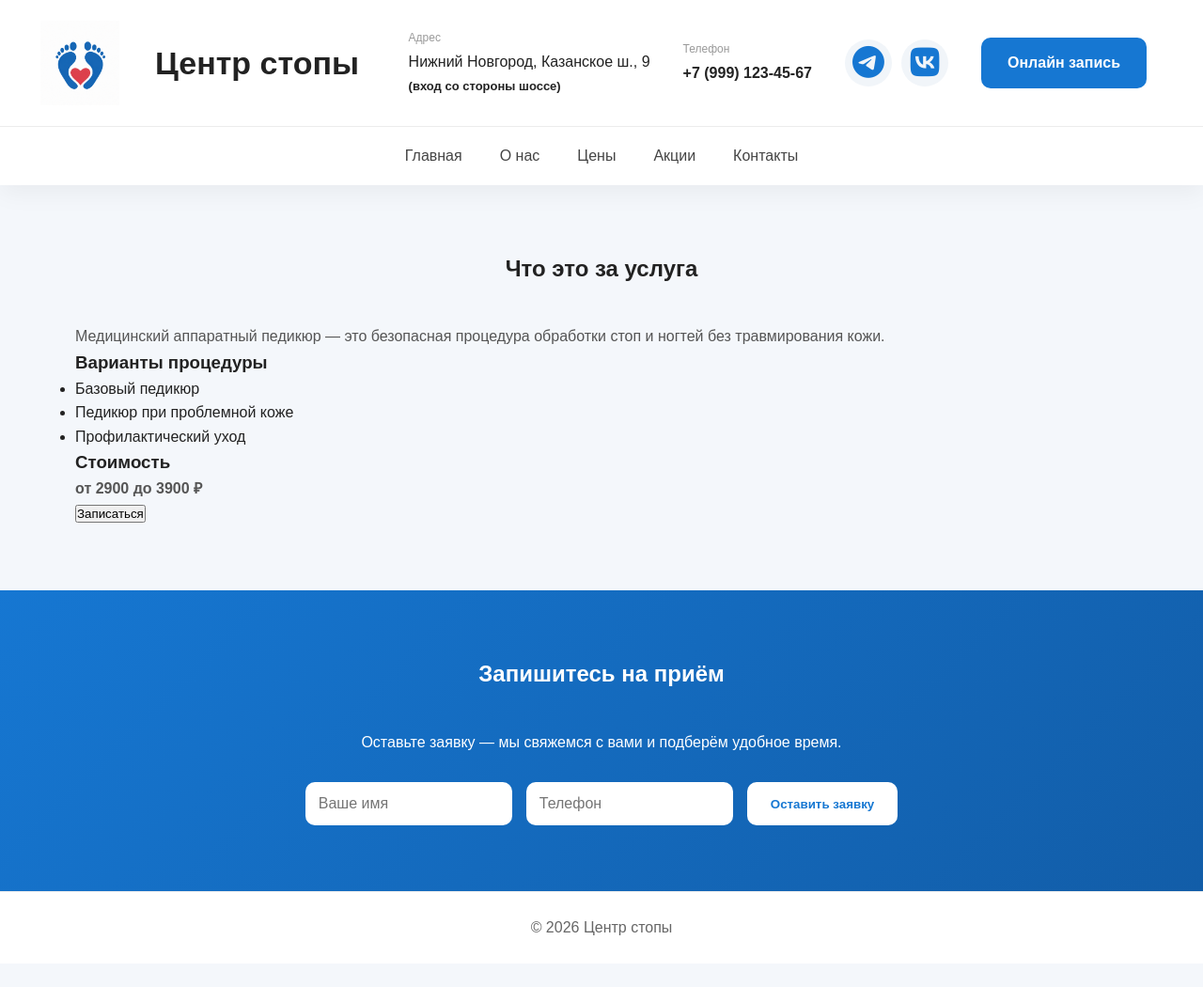
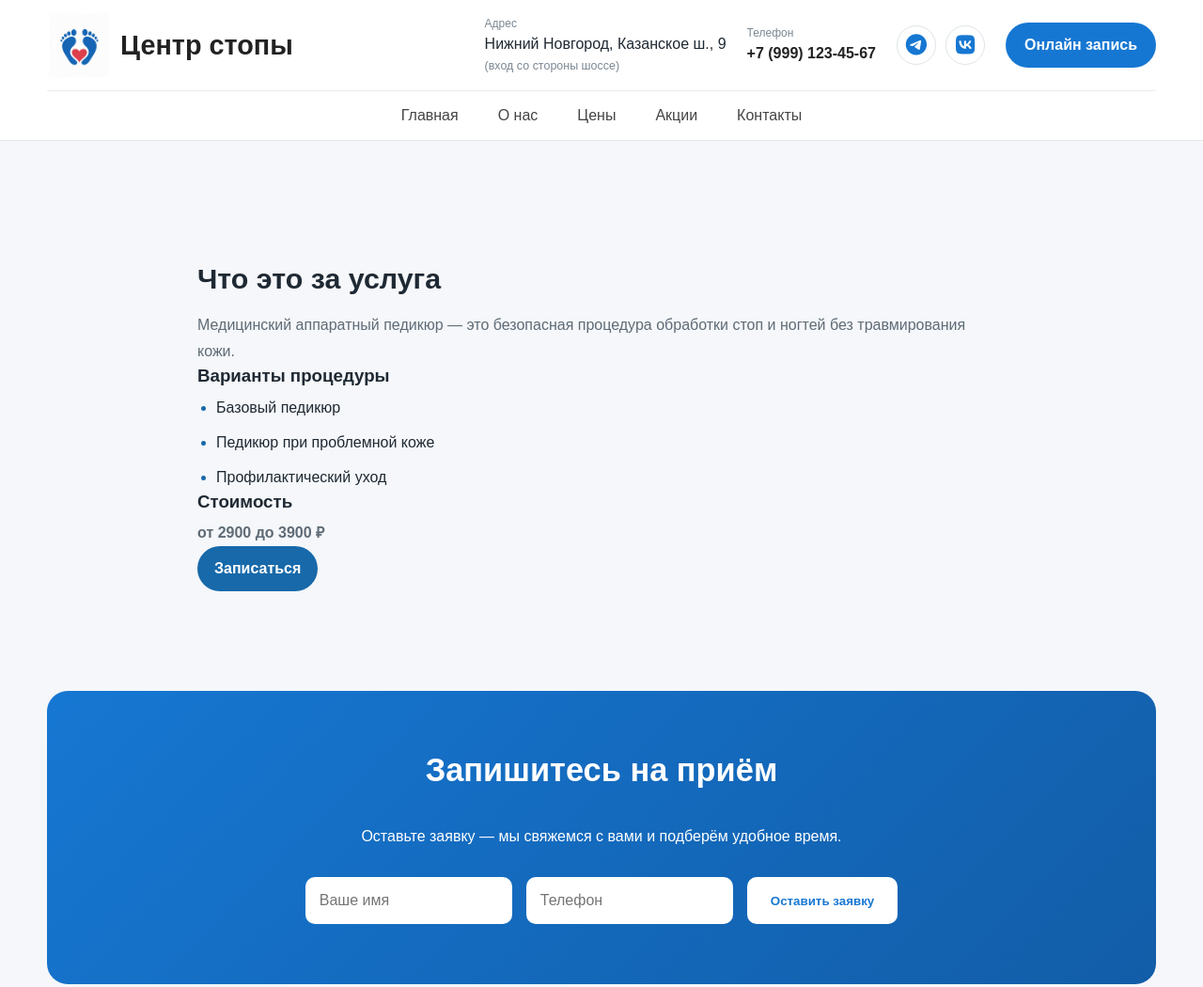
Before and after one commit to ostindersingh19-stack/centreproblemnoystopi, a plain HTML site: page sursil.html in a window 1280 px wide. Shown: the top 1050 px of the page at 94% size. Before the commit the page ends 1025 px from the top, so only its background shows below. Drawn offline with Linux system fonts and the light colour scheme.

Commit message:
Normalize Sursil service page structure

```diff
--- a/sursil.html
+++ b/sursil.html
@@ -1,143 +1,46 @@
 <!DOCTYPE html>
 <html lang="ru">
-
 <head>
 <meta charset="UTF-8">
 <meta name="viewport" content="width=device-width, initial-scale=1.0">
-
 <title>Центр стопы</title>
-
 <link rel="stylesheet" href="css/style.css">
-
-<link rel="stylesheet"
-href="https://cdnjs.cloudflare.com/ajax/libs/font-awesome/6.7.2/css/all.min.css">
-
+<link rel="stylesheet" href="https://cdnjs.cloudflare.com/ajax/libs/font-awesome/6.7.2/css/all.min.css">
 </head>
-
 <body>
-    <header class="header">
-
-    <div class="container">
-
-        <div class="header-top">
-
-            <div class="logo">
-                <a href="index.html">
-                    <img src="images/services/var1.png" alt="Центр стопы">
-                    Центр стопы
-                </a>
-            </div>
-
-            <div class="header-info">
-
-    <div class="contact-item">
-    <span class="contact-title">Адрес</span>
-
-    <span>Нижний Новгород, Казанское ш., 9</span>
-
-    <span class="address-note">(вход со стороны шоссе)</span>
+<header class="header">
+<div class="container">
+<div class="header-top">
+<div class="logo"><a href="index.html"><img src="images/services/var1.png" alt="Центр стопы">Центр стопы</a></div>
+<div class="header-info">
+<div class="contact-item"><span class="contact-title">Адрес</span><span>Нижний Новгород, Казанское ш., 9</span><span class="address-note">(вход со стороны шоссе)</span></div>
+<div class="contact-item"><span class="contact-title">Телефон</span><a href="tel:+79991234567">+7 (999) 123-45-67</a></div>
+<div class="socials"><a href="https://t.me/username" target="_blank" rel="noopener noreferrer"><i class="fa-brands fa-telegram"></i></a><a href="https://vk.com/podolog_blog_nn" target="_blank" rel="noopener noreferrer"><i class="fa-brands fa-vk"></i></a></div>
+<a href="https://n782223.yclients.com" target="_blank" rel="noopener noreferrer" class="btn-header">Онлайн запись</a>
 </div>
-
-    <div class="contact-item">
-        <span class="contact-title">Телефон</span>
-        <a href="tel:+79991234567">
-            +7 (999) 123-45-67
-        </a>
-    </div>
-
-    <div class="socials">
-
-        <a href="https://t.me/username"
-           target="_blank"
-           rel="noopener noreferrer">
-            <i class="fa-brands fa-telegram"></i>
-        </a>
-
-        <a href="https://vk.com/podolog_blog_nn"
-           target="_blank"
-           rel="noopener noreferrer">
-            <i class="fa-brands fa-vk"></i>
-        </a>
-
-    </div>
-
-    <a href="https://n782223.yclients.com"
-    target="_blank"
-    rel="noopener noreferrer"
-    class="btn-header">
-        Онлайн запись
-    </a>
-
 </div>
-            </div>
-
-        </div>
-
-        <nav class="nav">
-
-            <a href="index.html">Главная</a>
-            <a href="about.html">О нас</a>
-            <a href="prices.html">Цены</a>
-            <a href="sales.html">Акции</a>
-
-            <a href="contacts.html">Контакты</a>
-
-        </nav>
-
-    </div>
-
+<nav class="nav" aria-label="Основная навигация"><a href="index.html">Главная</a><a href="about.html">О нас</a><a href="prices.html">Цены</a><a href="sales.html">Акции</a><a href="contacts.html">Контакты</a></nav>
+</div>
 </header>
-
 <main class="container">
-
-<section class="service-detail">
-
-    <h2>Что это за услуга</h2>
-
-    <p>
-        Медицинский аппаратный педикюр — это безопасная процедура обработки стоп и ногтей без травмирования кожи.
-    </p>
-
-    <h3>Варианты процедуры</h3>
-
-    <ul>
-        <li>Базовый педикюр</li>
-        <li>Педикюр при проблемной коже</li>
-        <li>Профилактический уход</li>
-    </ul>
-
-    <h3>Стоимость</h3>
-
-    <p><strong>от 2900 до 3900 ₽</strong></p>
-
-    <button>Записаться</button>
-
+<section class="service-page service-detail">
+<h2>Что это за услуга</h2>
+<p>Медицинский аппаратный педикюр — это безопасная процедура обработки стоп и ногтей без травмирования кожи.</p>
+<h3>Варианты процедуры</h3>
+<ul><li>Базовый педикюр</li><li>Педикюр при проблемной коже</li><li>Профилактический уход</li></ul>
+<h3>Стоимость</h3>
+<p><strong>от 2900 до 3900 ₽</strong></p>
+<button>Записаться</button>
 </section>
-
+<section class="cta">
+<div class="cta-box">
+<h2>Запишитесь на приём</h2>
+<p>Оставьте заявку — мы свяжемся с вами и подберём удобное время.</p>
+<form class="cta-form"><input type="text" placeholder="Ваше имя" required><input type="tel" placeholder="Телефон" required><button type="submit">Оставить заявку</button></form>
+</div>
+</section>
 </main>
-<section class="cta">
-
-    <div class="cta-box">
-
-        <h2>Запишитесь на приём</h2>
-
-        <p>Оставьте заявку — мы свяжемся с вами и подберём удобное время.</p>
-
-        <form class="cta-form">
-
-            <input type="text" placeholder="Ваше имя" required>
-
-            <input type="tel" placeholder="Телефон" required>
-
-            <button type="submit">Оставить заявку</button>
-
-        </form>
-
-    </div>
-
-</section>
-<footer class="footer">
-    <p>© 2026 Центр стопы</p>
-</footer>
+<footer class="footer"><p>© 2026 Центр стопы</p></footer>
+<script src="js/script.js"></script>
 </body>
 </html>
```
